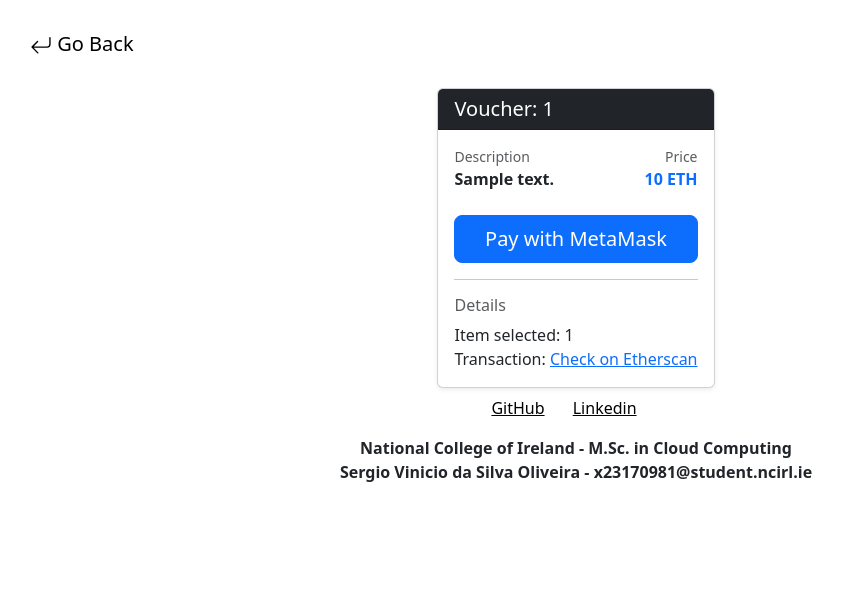
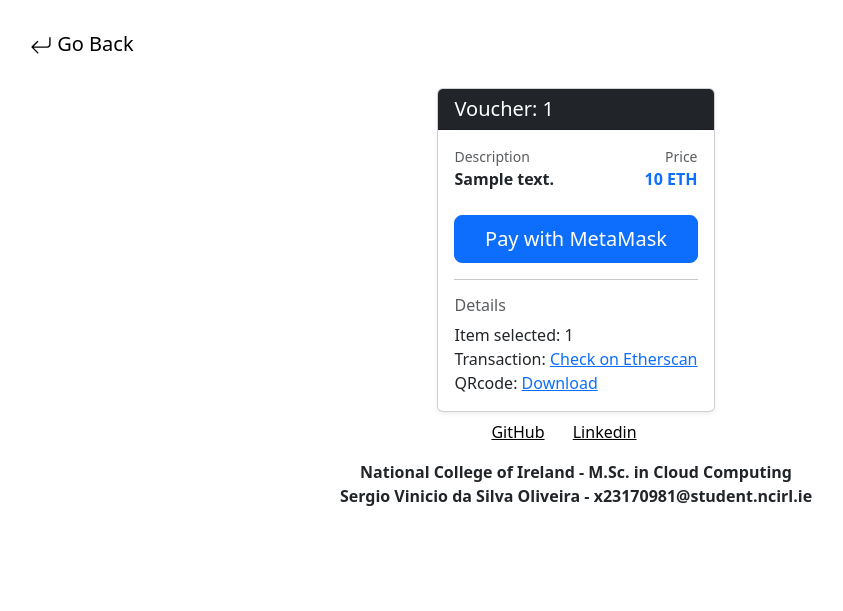
Before and after one commit to sergio-oliveira-br/safetrade_client_service, a Django app: template vouchers_client/templates/core/voucher_checkout.html in a window 1280 px wide. Shown: the top 611 px of the page, without its empty margins (64-907 px from the left). Run offline with Django 5.2, Linux system fonts and the light colour scheme; the template is opened without the code that fills it: most values are stand-ins (such as "Sample title", 1, 10 or a date in 2020).

Commit message:
Update _voucher_card.html

```diff
--- a/vouchers_client/templates/core/_voucher_card.html
+++ b/vouchers_client/templates/core/_voucher_card.html
@@ -37,7 +37,7 @@
                     <input type="hidden" name="voucher_id" value="{{ voucher.voucher_id }}">
                     <input type="hidden" id="tx_hash_input" name="tx_hash_input">
 
-                    <button type="submit" class="btn btn-success btn-lg" id="checkTx" style="display: none"> Validate Your Transaction</button>
+                    <button type="submit" class="btn btn-success btn-lg" id="checkTx" style="display: none"> Get Your QRCode</button>
 
                 </form>
 
@@ -52,6 +52,9 @@
                 Transaction:
                 {% if voucher.voucher_tx_hash %}
                     <a href="https://sepolia.etherscan.io/tx/{{ voucher.voucher_tx_hash }}" target="_blank">Check on Etherscan</a>
+                    <br>
+                     QRcode:
+                    <a href="{{ voucher.voucher_qrcode_address }}">Download</a>
                 {% else %}
                     <span id="paymentStatus" class="text-muted">Waiting for payment...</span>
                 {% endif %}
```
